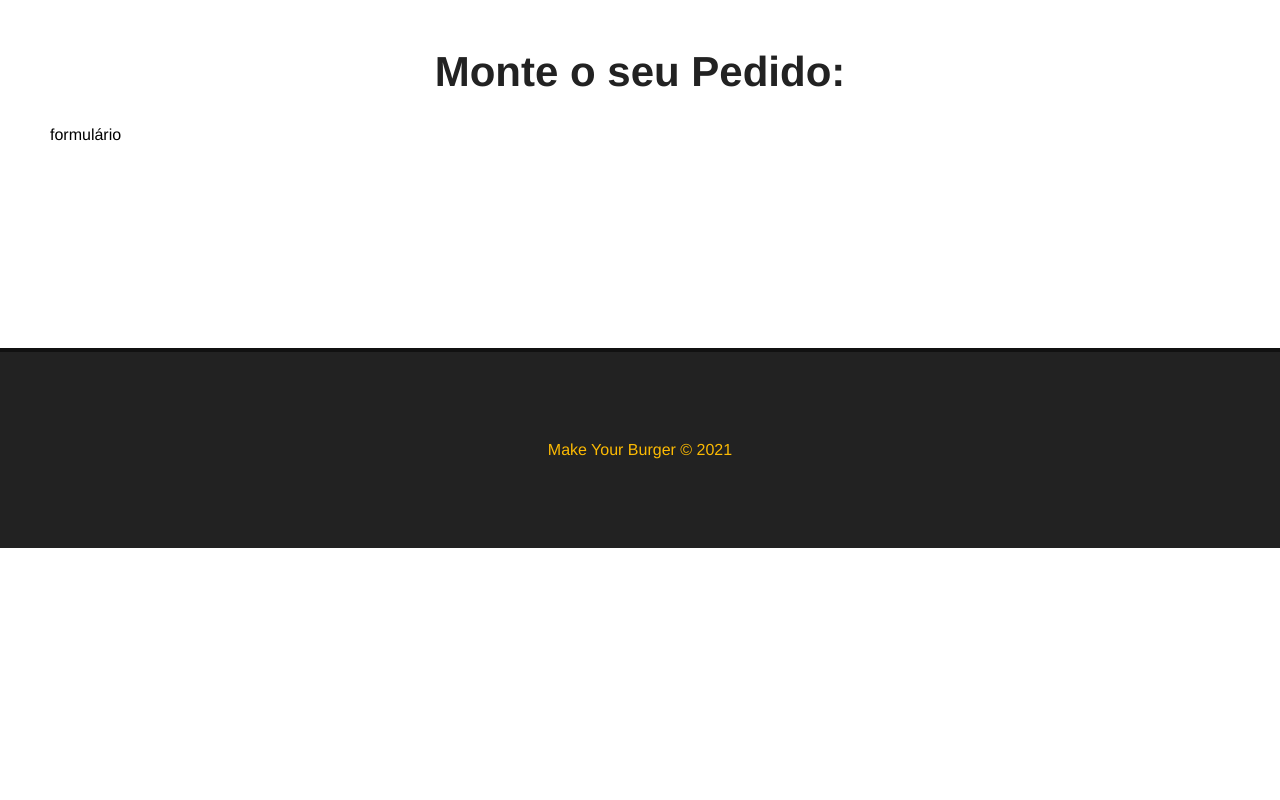
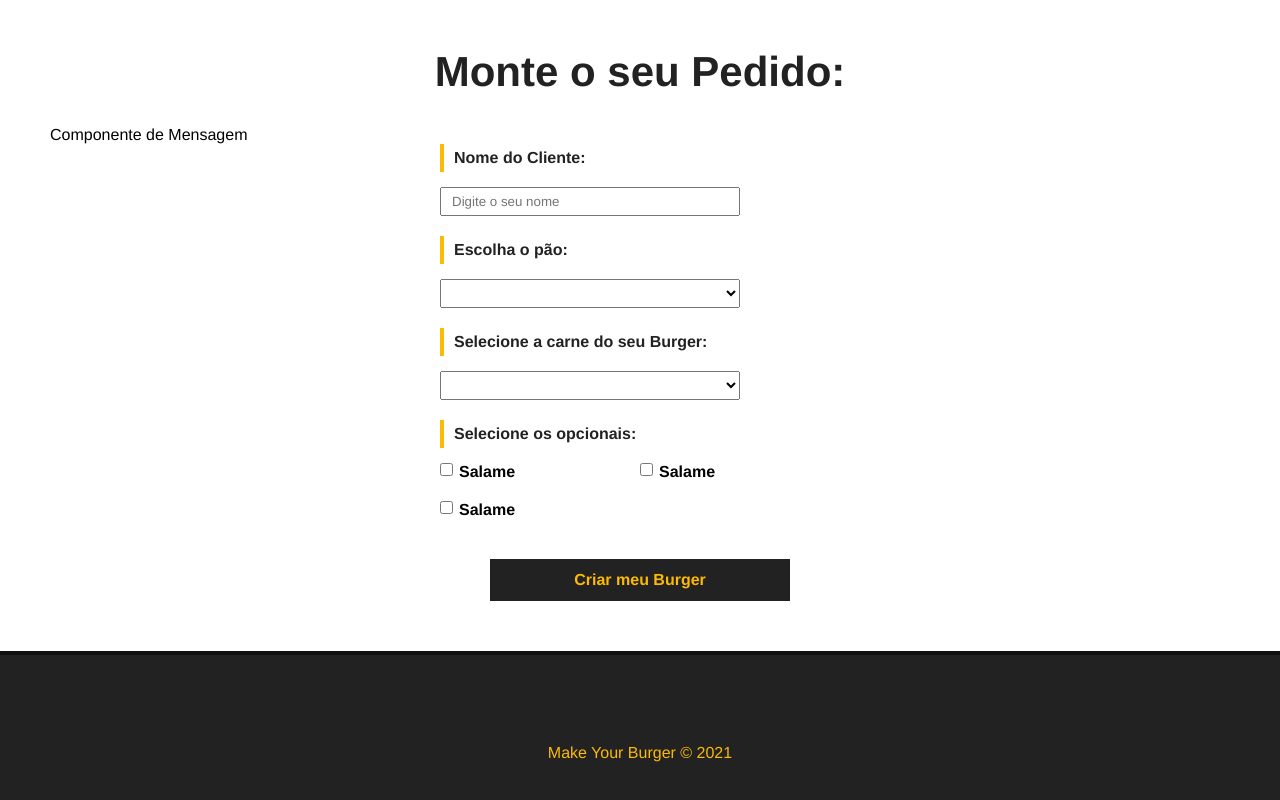
Before and after one commit to Daniel2023/Make-Your-Burger, a Vue app: page / in a window 1280 px wide. Shown: the part 580-1380 px from the top of the page. Before the commit the page ends 1128 px from the top, so only its background shows below. Built offline with nearby package versions, Linux system fonts and the light colour scheme.

Commit message:
criando formulario de cadastro

```diff
--- /dev/null
+++ b/src/components/BurgerForm.vue
@@ -0,0 +1,141 @@
+<template>
+  <div>
+    <p>Componente de Mensagem</p>
+    <div>
+      <form id="burger-form">
+        <div class="input-container">
+          <label for="nome">Nome do Cliente:</label>
+          <input
+            type="text"
+            id="nome"
+            name="nome"
+            v-model="nome"
+            placeholder="Digite o seu nome"
+          />
+        </div>
+        <div class="input-container">
+          <label for="pao">Escolha o pão:</label>
+          <select name="pao" id="pao" v-model="pao">
+            <option value="pao">Selecione o seu pão</option>
+            <option value="integral">Intergral</option>
+          </select>
+        </div>
+        <div class="input-container">
+          <label for="carne">Selecione a carne do seu Burger:</label>
+          <select name="carne" id="carne" v-model="carne">
+            <option value="pao">Selecione o tipo de carne</option>
+            <option value="maminha">Maminha</option>
+          </select>
+        </div>
+        <div id="opcionais-container" class="input-container">
+          <label id="opcionais-title" for="opcionais">Selecione os opcionais:</label>
+          <div class="checkbox-container">
+          <input
+            type="checkbox"
+            name="opcionais"
+            v-model="opcionais"
+            value="salame"
+          >
+          <span>Salame</span>
+          </div>
+           <div class="checkbox-container">
+          <input
+            type="checkbox"
+            name="opcionais"
+            v-model="opcionais"
+            value="salame"
+          >
+          <span>Salame</span>
+          </div>
+           <div class="checkbox-container">
+          <input
+            type="checkbox"
+            name="opcionais"
+            v-model="opcionais"
+            value="salame"
+          >
+          <span>Salame</span>
+          </div>
+        </div>
+        <div class="input-container">
+          <input type="submit" class="submit-btn" value="Criar meu Burger" />
+        </div>
+      </form>
+    </div>
+  </div>
+</template>
+
+<script>
+export default {
+  name: "BurgerForm"
+}
+</script>
+
+<style scoped>
+    #burger-form {
+        max-width: 400px;
+        margin: 0 auto;
+    }
+
+    .input-container {
+        display: flex;
+        flex-direction: column;
+        margin-bottom: 20px;
+    }
+
+    label {
+        font-weight: bold;
+        margin-bottom: 15px;
+        color: #222;
+        padding: 5px 10px;
+        border-left: 4px solid #fcba03;
+    }
+
+    input, select {
+        padding: 5px 10px;
+        width: 300px;
+    }
+
+    #opcionais-container {
+        flex-direction: row;
+        flex-wrap: wrap;
+    }
+
+    #opcionais-title {
+        width: 100%;
+    }
+
+    .checkbox-container {
+        display: flex;
+        align-items: flex-start;
+        width: 50%;
+        margin-bottom: 20px;
+    }
+
+    .checkbox-container span,
+    .checkbox-container input {
+        width: auto;
+    }
+
+    .checkbox-container span {
+        margin-left: 6px;
+        font-weight: bold;
+    }
+
+    .submit-btn {
+        background-color: #222;
+        color: #fcba03;
+        font-weight: bold;
+        border: 2px solid #222;
+        padding: 10px;
+        font-size: 16px;
+        margin: 0 auto;
+        cursor: pointer;
+        transition: .5s;
+    }
+
+    .submit-btn:hover {
+        background-color: transparent;
+        color: #222;
+    }
+</style>
--- a/src/views/Home.vue
+++ b/src/views/Home.vue
@@ -2,17 +2,19 @@
   <Banner />
   <div class="main-container">
     <h1>Monte o seu Pedido:</h1>
-    <p>formulário</p>
+  <BurgerForm />
   </div>
 </template>
 
 <script>
 import Banner from '../components/Banner.vue'
+import BurgerForm from '../components/BurgerForm.vue'
 
 export default {
   name: 'Home',
   components: {
-    Banner
+    Banner,
+    BurgerForm
   }
 }
 </script>
```
